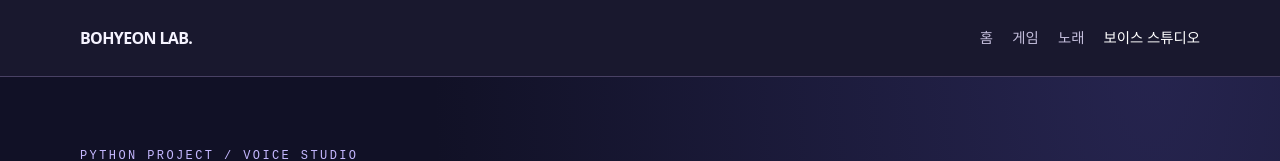
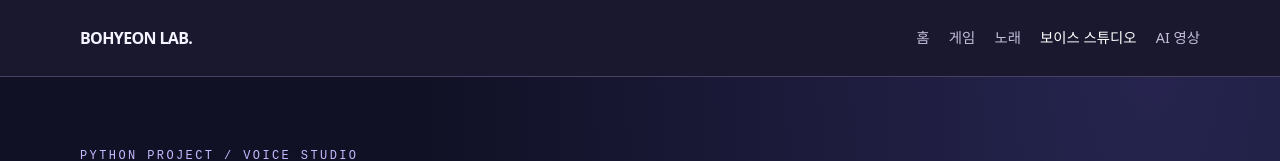
Before and after one commit to bohyeon04/bohyeon04.github.io, a plain HTML site: page voice-studio.html in a window 1280 px wide. Shown: the top 161 px of the page. Drawn offline with Linux system fonts and the light colour scheme.

Commit message:
Add AI video navigation to Voice Studio page

```diff
--- a/voice-studio.html
+++ b/voice-studio.html
@@ -32,7 +32,7 @@
   </style>
 </head>
 <body>
-  <header><div class="shell nav"><a class="brand" href="/">BOHYEON LAB.</a><nav aria-label="메인 메뉴"><a href="/">홈</a><a href="/game/">게임</a><a href="/music/">노래</a><a href="/voice-studio.html" aria-current="page">보이스 스튜디오</a></nav></div></header>
+  <header><div class="shell nav"><a class="brand" href="/">BOHYEON LAB.</a><nav aria-label="메인 메뉴"><a href="/">홈</a><a href="/game/">게임</a><a href="/music/">노래</a><a href="/voice-studio.html" aria-current="page">보이스 스튜디오</a><a href="/ai-video.html">AI 영상</a></nav></div></header>
   <main class="shell">
     <div class="hero">
       <p class="eyebrow">PYTHON PROJECT / VOICE STUDIO</p>
```
